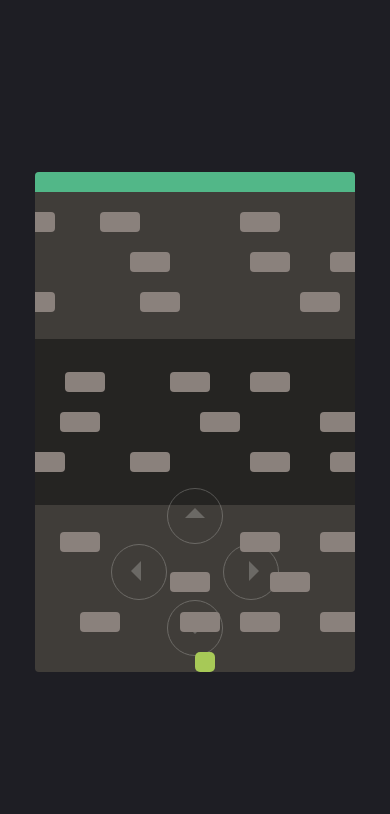
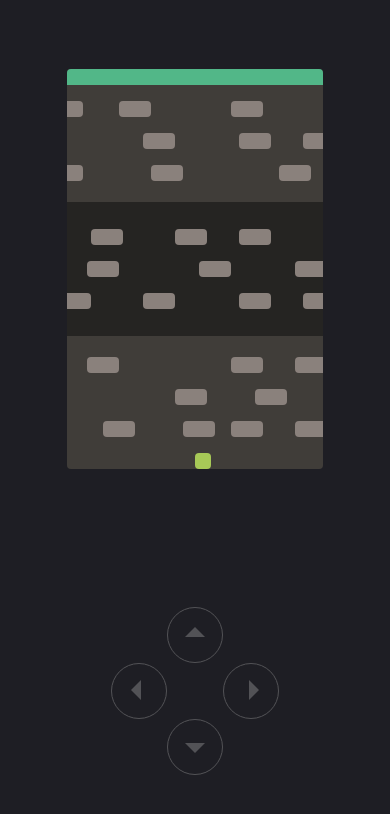
Before and after one commit to lousousa/frogger-game, a Vue app: page / in a window 390 px wide. Shown: the top 814 px of the page. Built offline with nearby package versions, Linux system fonts and the light colour scheme.

Commit message:
update responsive styles

```diff
--- a/src/components/Game.vue
+++ b/src/components/Game.vue
@@ -31,13 +31,13 @@
           ref="checkpoint"
           @player-collision="onCheckpointCollision"
         />
-
-        <VirtualJoypad
-          v-if="state.isScreenSmall"
-          @button-press="onVirtualButtonPress"
-        />
       </main>
     </div>
+
+    <VirtualJoypad
+      v-if="state.isScreenSmall"
+      @button-press="onVirtualButtonPress"
+    />
   </div>
 </template>
 
@@ -185,11 +185,15 @@
     display: flex;
     justify-content: center;
     align-items: center;
+    flex-wrap: wrap;
     background-color: var(--color-page);
   }
 
   .content-wrapper {
     position: relative;
+    display: flex;
+    justify-content: center;
+    width: 100%;
   }
 
   .game-component {
--- a/src/components/VirtualJoypad.vue
+++ b/src/components/VirtualJoypad.vue
@@ -68,9 +68,6 @@
     display: flex;
     flex-direction: column;
     align-items: center;
-    bottom: 16px;
-    left: calc(50% - var(--button-size) - var(--button-size) / 2);
-    position: absolute;
 
     .buttons-group {
       display: flex;
--- a/src/constants.ts
+++ b/src/constants.ts
@@ -1,5 +1,5 @@
 export const IS_SCREEN_SMALL = document.body.clientWidth <= 640
-export const CELL_SIZE = IS_SCREEN_SMALL ? 20 : 24
+export const CELL_SIZE = IS_SCREEN_SMALL ? 16 : 24
 export const GAME_SIZE = {
   width: 16,
   height: 25
```
Also changed, not shown: 1 other file (tests, documents, lock files or other folders).
